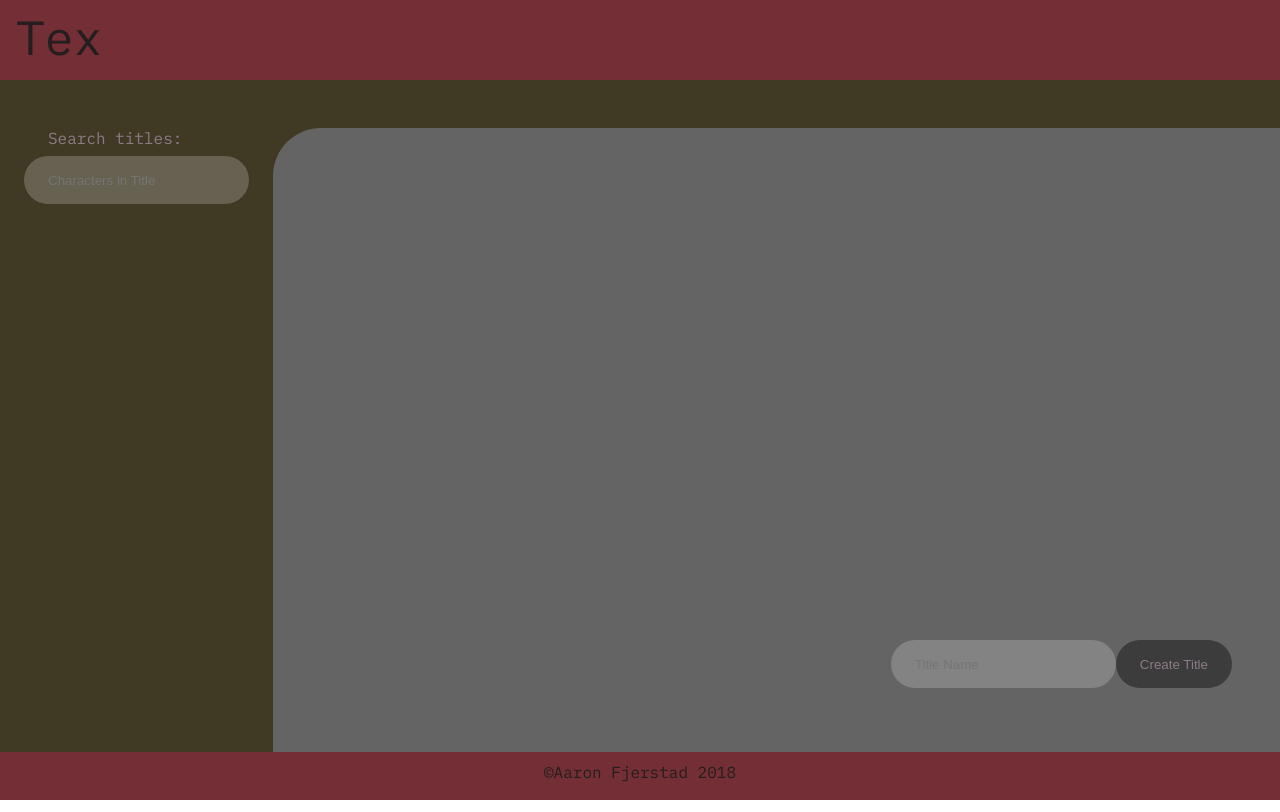
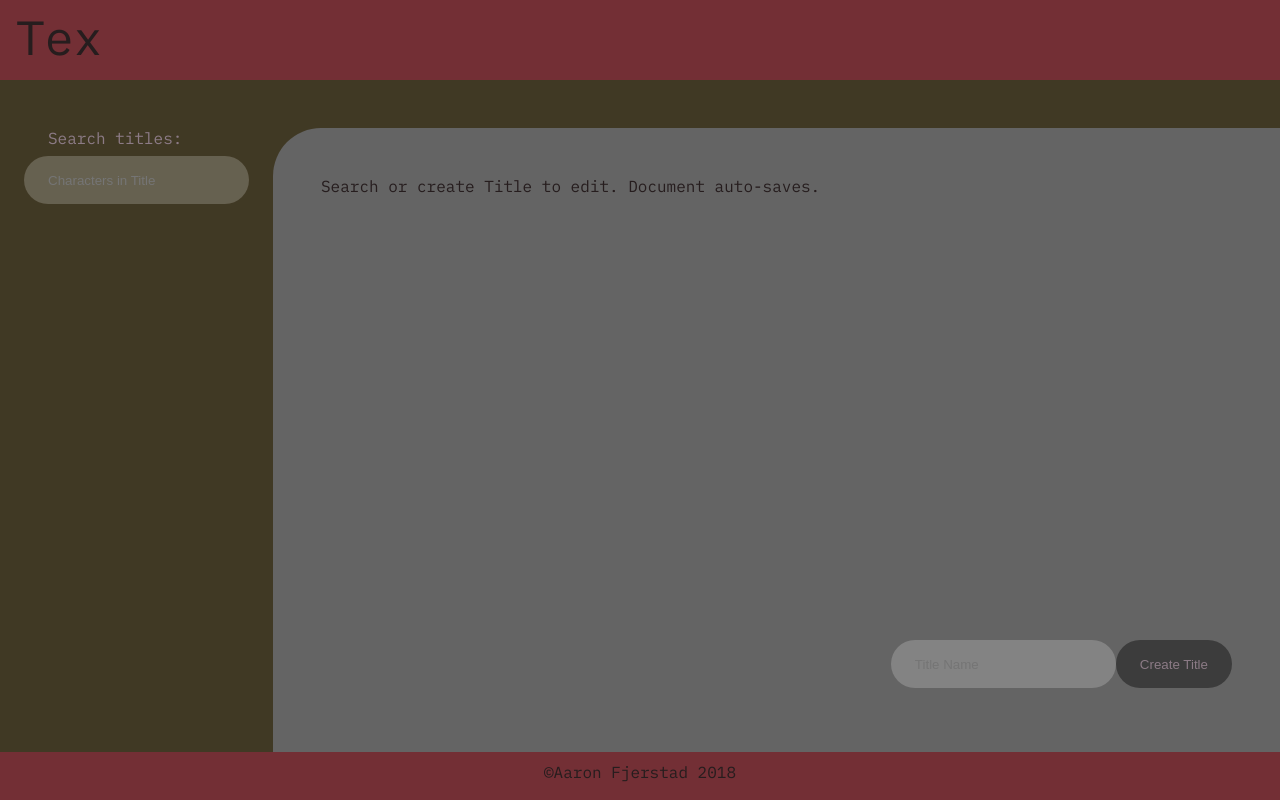
Before and after one commit to aaronfjerstad/creativeproject4, a Vue app in the folder vue/alarms/: page / in a window 1280 px wide. Built offline with nearby package versions, Linux system fonts and the light colour scheme.

Commit message:
Added help text.

```diff
--- a/vue/alarms/src/components/TextBody.vue
+++ b/vue/alarms/src/components/TextBody.vue
@@ -1,6 +1,7 @@
 <template>
   <div
     :class="'text_body_layout' + (visible?'':' greyedout')">
+    <span style="margin-left:3rem; margin-top:3rem;" v-show="!visible">Search or create Title to edit. Document auto-saves.</span>
     <textarea
       id="textarea"
       class="textarea"
```
